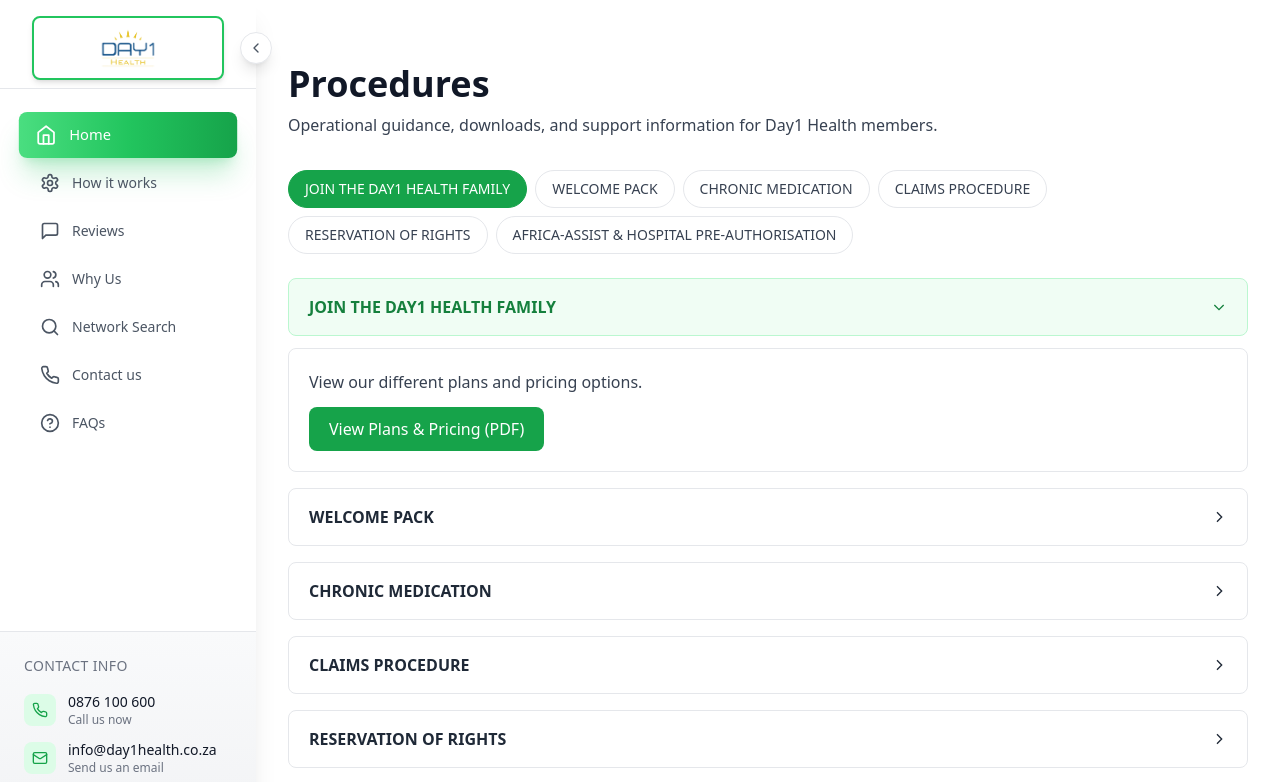
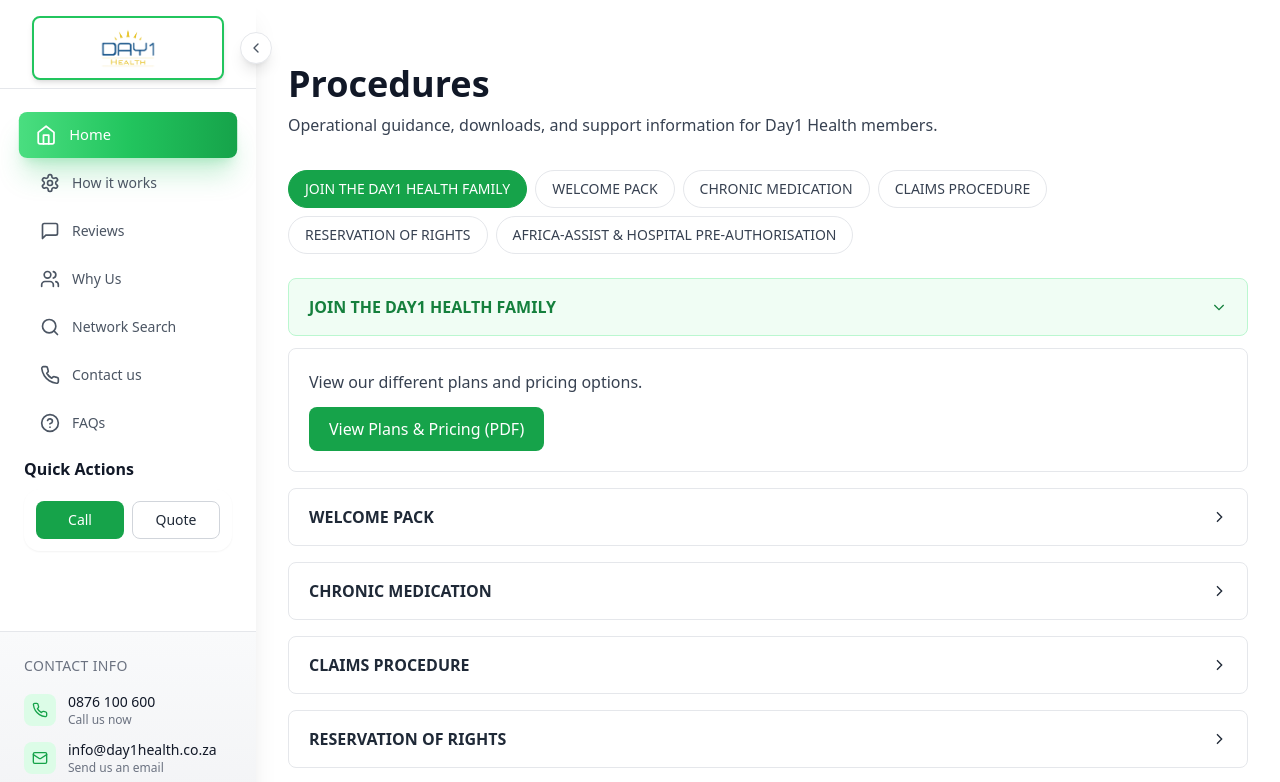
Before and after one commit to TheoDuToit1/day1health, a React (Vite) app: page /procedures in a window 1280 px wide. Shown: the top 782 px of the page. Built offline with nearby package versions, Linux system fonts and the light colour scheme.

Commit message:
did changes

```diff
--- a/src/components/Header.tsx
+++ b/src/components/Header.tsx
@@ -234,9 +234,42 @@ const Header: React.FC<HeaderProps> = ({ activeSection, onNavigate, isSidebarCol
           </ul>
         </nav>
 
-
-
-
+        {/* Sidebar Quick Actions */}
+        <div className="px-6 pt-1 pb-2">
+          <h4 className={`font-semibold mb-2 ${isDark ? 'text-white' : 'text-gray-900'}`}>Quick Actions</h4>
+          <div className={`${isDark ? 'bg-gray-800' : 'bg-white'} rounded-2xl shadow-sm p-3`}>
+            <div className="grid grid-cols-2 gap-2">
+              <button
+                onClick={(e) => {
+                  e.preventDefault();
+                  onNavigate('contact');
+                }}
+                aria-label="Call"
+                className={`w-full px-3 py-2 rounded-lg text-sm font-medium transition-colors ${
+                  isDark
+                    ? 'bg-green-600 text-white hover:bg-green-700'
+                    : 'bg-green-600 text-white hover:bg-green-700'
+                }`}
+              >
+                Call
+              </button>
+              <button
+                onClick={(e) => {
+                  e.preventDefault();
+                  onNavigate('contact');
+                }}
+                aria-label="Quote"
+                className={`w-full px-3 py-2 rounded-lg text-sm font-medium transition-colors border ${
+                  isDark
+                    ? 'border-gray-600 text-gray-200 hover:bg-gray-700'
+                    : 'border-gray-300 text-gray-800 hover:bg-gray-50'
+                }`}
+              >
+                Quote
+              </button>
+            </div>
+          </div>
+        </div>
 
         {/* Contact Information - Always visible */}
         <div className={`p-6 mt-auto transition-all duration-300 ${
```
